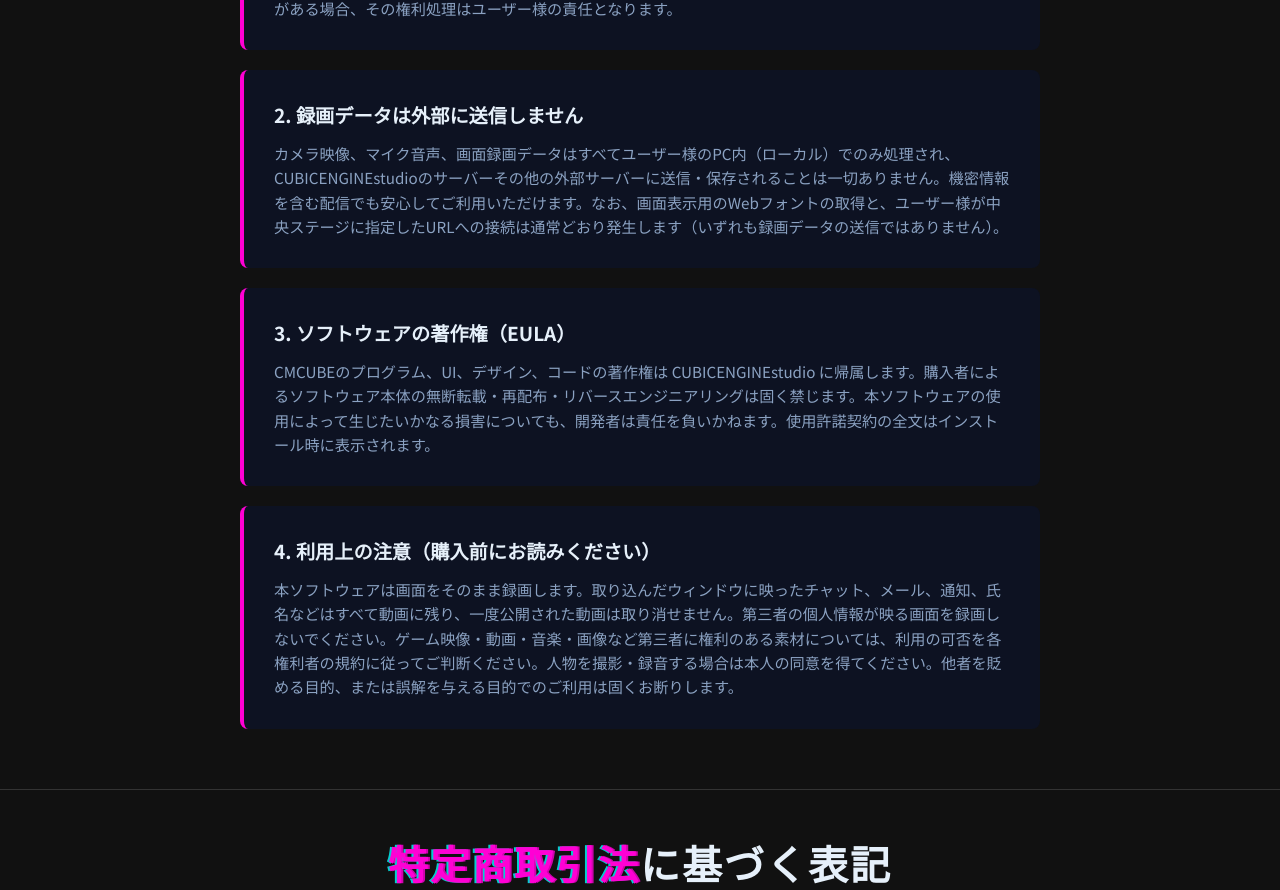
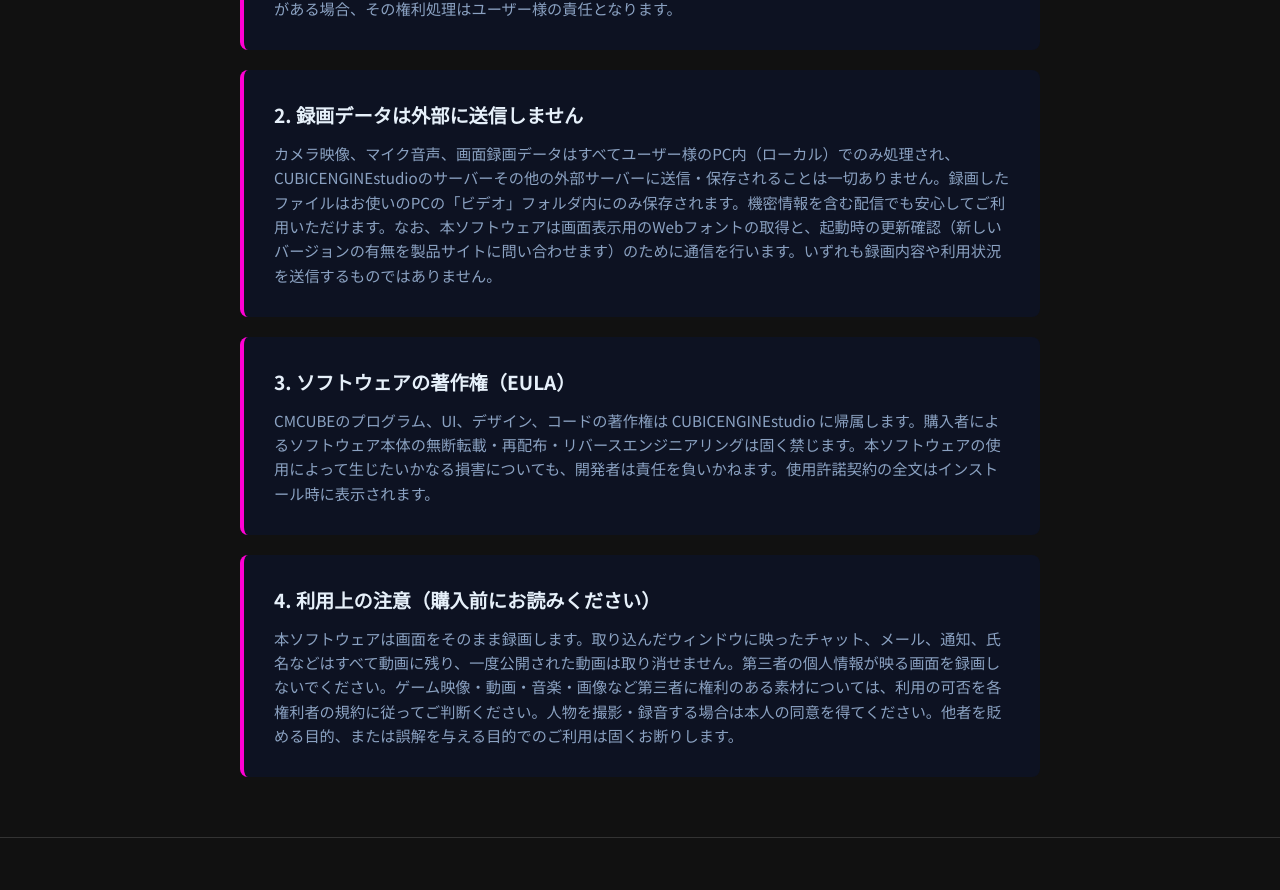
Before and after one commit to hahaCH314/hp, a React (Vite) app: page / in a window 1280 px wide. Shown: the part 1918-2808 px from the top of the page. Built offline with nearby package versions, Linux system fonts and the light colour scheme.

Commit message:
fix: プライバシーの説明を実物に合わせる
廃止済みの「中央ステージに指定したURLへの接続」が残っていた。逆に起動時の更新確認が書かれていなかった。保存先も明記する。

Co-Authored-By: Claude Opus 5 <noreply@anthropic.com>

```diff
--- a/src/content.ts
+++ b/src/content.ts
@@ -92,7 +92,7 @@ export const content: Record<Lang, SiteContent> = {
         },
         {
           title: '2. 録画データは外部に送信しません',
-          body: 'カメラ映像、マイク音声、画面録画データはすべてユーザー様のPC内（ローカル）でのみ処理され、CUBICENGINEstudioのサーバーその他の外部サーバーに送信・保存されることは一切ありません。機密情報を含む配信でも安心してご利用いただけます。なお、画面表示用のWebフォントの取得と、ユーザー様が中央ステージに指定したURLへの接続は通常どおり発生します（いずれも録画データの送信ではありません）。',
+          body: 'カメラ映像、マイク音声、画面録画データはすべてユーザー様のPC内（ローカル）でのみ処理され、CUBICENGINEstudioのサーバーその他の外部サーバーに送信・保存されることは一切ありません。録画したファイルはお使いのPCの「ビデオ」フォルダ内にのみ保存されます。機密情報を含む配信でも安心してご利用いただけます。なお、本ソフトウェアは画面表示用のWebフォントの取得と、起動時の更新確認（新しいバージョンの有無を製品サイトに問い合わせます）のために通信を行います。いずれも録画内容や利用状況を送信するものではありません。',
         },
         {
           title: '3. ソフトウェアの著作権（EULA）',
@@ -184,7 +184,7 @@ export const content: Record<Lang, SiteContent> = {
         },
         {
           title: '2. Your recordings are never sent anywhere',
-          body: 'Camera footage, microphone audio and screen recordings are processed only on your own PC, and are never transmitted to or stored on CUBICENGINEstudio servers or any other external server, so you can use it safely even for confidential streams. The app does fetch web fonts for display, and connects to whatever URL you point the central stage at — neither involves sending your recordings.',
+          body: 'Camera footage, microphone audio and screen recordings are processed only on your own PC, and are never transmitted to or stored on CUBICENGINEstudio servers or any other external server, so you can use it safely even for confidential streams. Recordings are written only to the Videos folder on your own machine. The app does reach the network for two things: fetching web fonts for display, and checking our product site at startup for a newer version. Neither sends your recordings or any usage data.',
         },
         {
           title: '3. Software copyright (EULA)',
```
